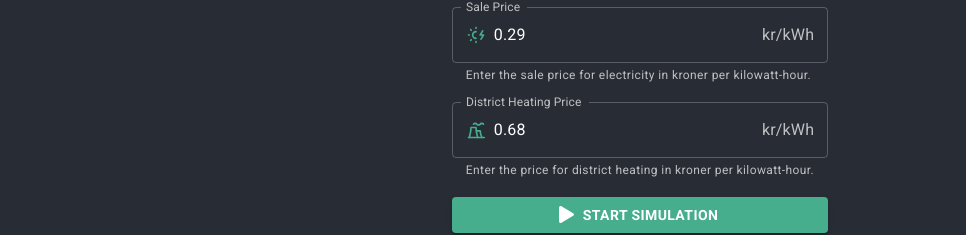
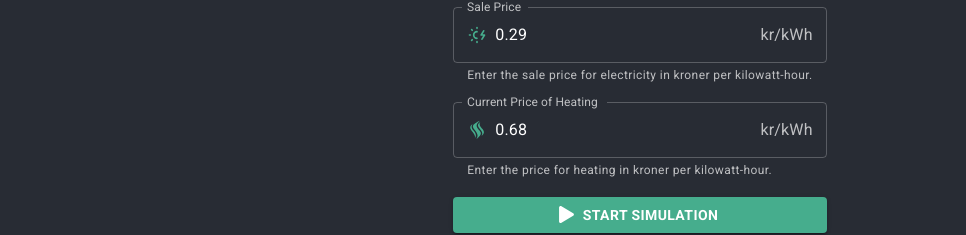
Before and after one commit to jlars22/aey, a React (Create React App) app: page /#/solarcell in a window 1280 px wide. Shown: the part 390-625 px from the top of the page, without its empty margins (0-966 px from the left). Built offline with nearby package versions, Linux system fonts and the light colour scheme.

Commit message:
change text and icon

```diff
--- a/src/Pages/Home.js
+++ b/src/Pages/Home.js
@@ -1,4 +1,4 @@
-import { Button, Typography, Stack, Box, Card, CardContent } from '@mui/material'
+import { Button, Typography, Stack, Box } from '@mui/material'
 import { Link } from 'react-router-dom'
 import '../App.css'
 import React from 'react'
--- a/src/Pages/SolarCell.js
+++ b/src/Pages/SolarCell.js
@@ -15,7 +15,8 @@ import BackButton from '../Components/BackButton'
 import { getSolarData } from 'Api/solarCellData'
 import { FaPlay, FaRegBuilding } from 'react-icons/fa'
 import { PiSolarPanelFill } from 'react-icons/pi'
-import { TbBuildingFactory, TbSolarElectricity, TbSunElectricity } from 'react-icons/tb'
+import { TbSunElectricity } from 'react-icons/tb'
+import { GiHeatHaze } from 'react-icons/gi'
 
 export default function SolarCell() {
   const [loading, setLoading] = useState(false)
@@ -140,17 +141,17 @@ export default function SolarCell() {
             }}
           />
           <TextField
-            label='District Heating Price'
+            label='Current Price of Heating'
             variant='outlined'
             value={Fjernevarmepris}
             onChange={(e) => setFjernevarmepris(e.target.value)}
-            helperText='Enter the price for district heating in kroner per kilowatt-hour.'
+            helperText='Enter the price for heating in kroner per kilowatt-hour.'
             placeholder='0.68'
             slotProps={{
               input: {
                 startAdornment: (
                   <InputAdornment position='start'>
-                    <TbBuildingFactory color='#46AD8D' size='20' />
+                    <GiHeatHaze color='#46AD8D' size='20' />
                   </InputAdornment>
                 ),
 
```
